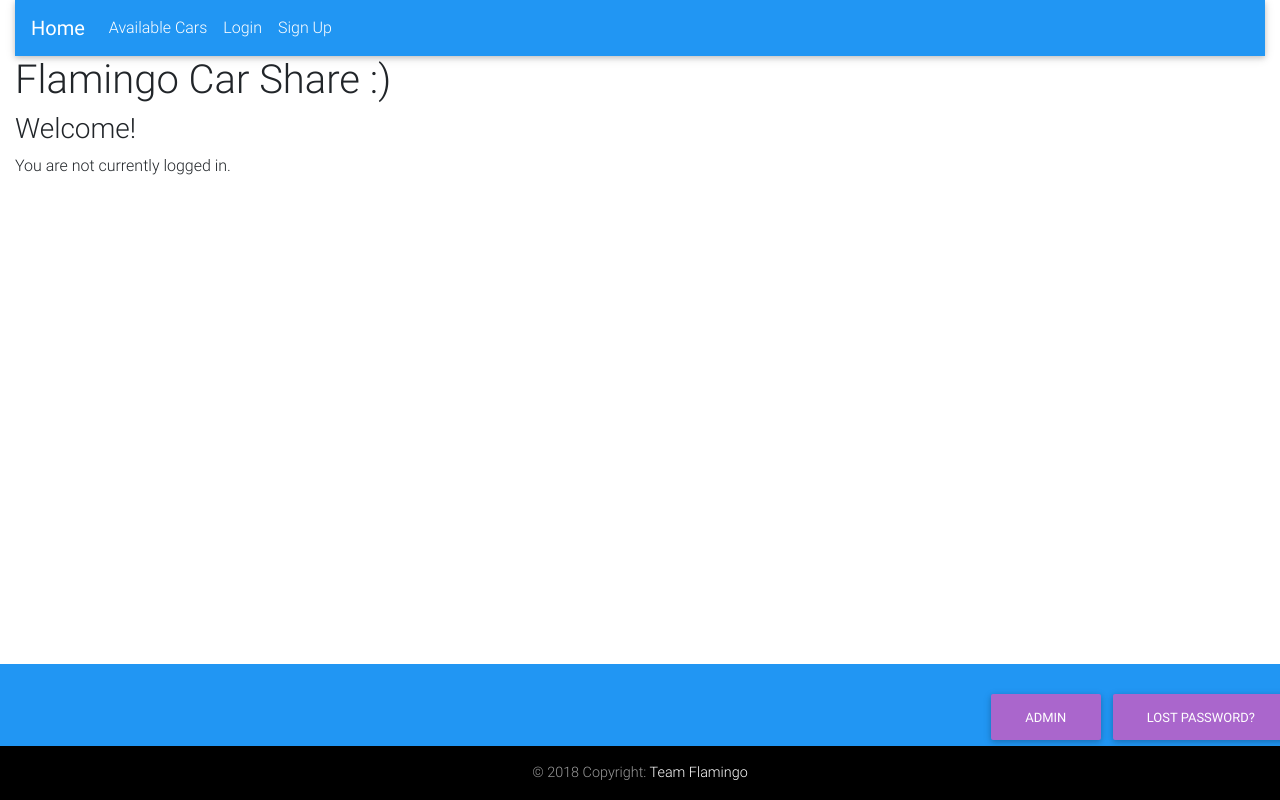
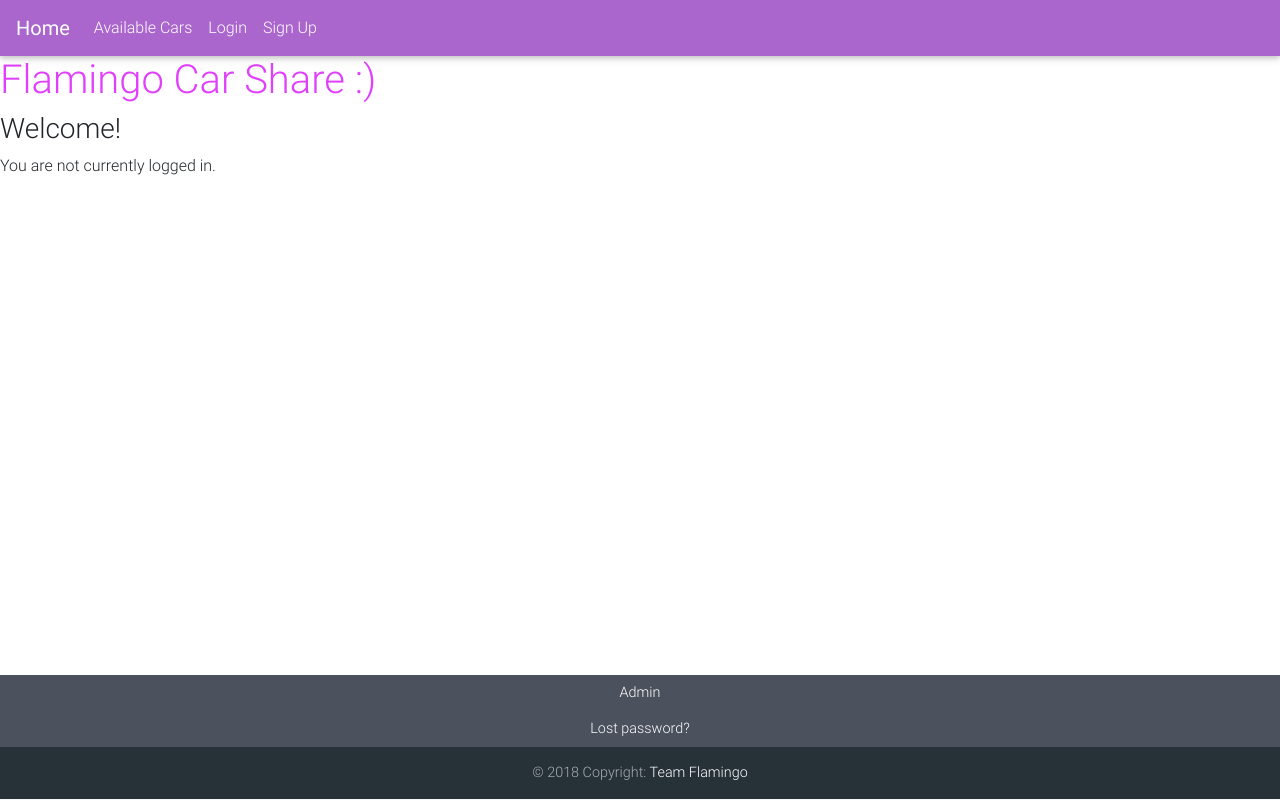
Before and after one commit to s3515687/flamingo, a Django app: page / in a window 1280 px wide. Run offline with Django 3.2, Linux system fonts and the light colour scheme; some libraries are stand-ins or nearby versions.

Commit message:
css footer

```diff
--- a/flamingo/static/css/style.css
+++ b/flamingo/static/css/style.css
@@ -3,20 +3,35 @@
   width:600px;
   margin: auto;
   border: 3px solid black;
-
   box-sizing: content-box;
 }
 
-#container-fluid {
-   min-height:100%;
-   position:relative;
-   width: 80%;
+#footer {
+    //position: fixed;
+    //left: 0;
+    //bottom: 0;
+    //width: 100%;
+    //text-align: center;
 }
 
-#footer {
-    position: fixed;
-    left: 0;
-    bottom: 0;
-    width: 100%;
-    text-align: center;
+html {
+  position: relative;
+  min-height: 100%;
 }
+
+body {
+  margin-bottom: 150px;
+}
+
+.footer {
+  position: absolute;
+  bottom: 0;
+  width: 100%;
+  height: 125px;
+  line-height: 20px;
+  background-color: #f5f5f5;
+}
+
+h1{
+    color: #e040fb;
+}
--- a/templates/base.html
+++ b/templates/base.html
@@ -21,66 +21,57 @@
 
     <!-- my css -->
     <link rel="stylesheet" href="{% static 'css/style.css' %}">
-
   </head>
 
   <body>
-  <div class="container-fluid">
-
+    <!-- Navigation -->
     <header>
-      <!-- nav -->
-      <nav class="navbar navbar-expand-lg navbar-dark blue">
+      <nav class="navbar navbar-expand-lg navbar-dark secondary-color">
         <a class="navbar-brand" href="{% url 'home' %}"><strong>Home</strong></a>
         <button class="navbar-toggler" type="button" data-toggle="collapse" data-target="#navbarSupportedContent" aria-controls="navbarSupportedContent" aria-expanded="false" aria-label="Toggle navigation">
             <span class="navbar-toggler-icon"></span>
         </button>
         <div class="collapse navbar-collapse" id="navbarSupportedContent">
             <ul class="navbar-nav mr-auto">
-                <li class="nav-item">
-                    <a class="nav-link" href="{% url 'map' %}">Available Cars</a>
-                </li>
+                <li class="nav-item"> <a class="nav-link" href="{% url 'map' %}">Available Cars</a> </li>
               {% if user.is_authenticated %}
-                <li class="nav-item">
-                    <a class="nav-link" href="{% url 'logout' %}">Logout</a>
-                </li>
-                <li class="nav-item">
-                    <a class="nav-link" href="{% url 'signup' %}"></a>
-                </li>
+                <li class="nav-item"> <a class="nav-link" href="{% url 'logout' %}">Logout</a> </li>
+                <li class="nav-item"> <a class="nav-link" href="{% url 'signup' %}"></a> </li>
               {% else %}
-                <li class="nav-item">
-                    <a class="nav-link" href="{% url 'login' %}">Login</a>
-                </li>
-                <li class="nav-item">
-                    <a class="nav-link" href="{% url 'signup' %}">Sign Up</a>
-                </li>
+                <li class="nav-item"> <a class="nav-link" href="{% url 'login' %}">Login</a> </li>
+                <li class="nav-item"> <a class="nav-link" href="{% url 'signup' %}">Sign Up</a> </li>
               {% endif %}
+                <!-- <li class="nav-item"> <a class="nav-link" href="">About Us</a> </li> -->
             </ul>
         </div>
       </nav>
     </header>
 
+    <!-- Body -->
     <main>
       {% block content %}
       {% endblock %}
     </main>
 
-    <div id="footer">
-    <footer class="page-footer font-small blue pt-4">
-      <div class="row">
-       <hr class="clearfix">
-          <button type="button" class="btn btn-secondary float-right">
-            <a href="{% url 'admin:index' %}">Admin</a>
-          </button>
-          <button type="button" class="btn btn-secondary float-right">
-            <a href="{% url 'password_reset' %}">Lost password?</a>
-          </button>
+    <!-- Footer -->
+    <footer class="footer">
+
+    <footer class="page-footer font-small pt-0 stylish-color">
+      <div class="container-fluid text-center">
+        <div class="row">
+          <div class="col-md-12 mt-md-0 mt-3">
+            <!-- Content -->
+            <a class="nav-link" href="{% url 'admin:index' %}">Admin</a>
+            <a class="nav-link" href="{% url 'password_reset' %}">Lost password?</a>
+          </div>
+        </div>
       </div>
-     <div class="footer-copyright text-center black py-3">© 2018 Copyright:
-      <a href="{% url 'home' %}"> Team Flamingo</a> </div>
+      <div class="footer-copyright text-center py-3 special-color-dark">© 2018 Copyright:
+        <a href="{% url 'home' %}"> Team Flamingo</a>
+      </div>
     </footer>
-    </div>
 
-    </div> <!-- container -->
+    </footer>
 
     <!-- bootstrap javascript -->
     <script src="https://code.jquery.com/jquery-3.3.1.slim.min.js" integrity="sha384-q8i/X+965DzO0rT7abK41JStQIAqVgRVzpbzo5smXKp4YfRvH+8abtTE1Pi6jizo" crossorigin="anonymous"></script>
--- a/templates/map.html
+++ b/templates/map.html
@@ -7,10 +7,6 @@
   <h1>Map</h1>
 
   <div id="map"></div>
-
-  <!-- temp -->
-  <!-- <div id="map" style="width: 500px; height: 500px;"></div> -->
-
   <script>
     // Note: This example requires that you consent to location sharing when prompted by your browser. If you see the error "The Geolocation service failed.", it means you probably did not give permission for the browser to locate you.
     var map, infoWindow;
```
Also changed, not shown: db.sqlite3.
